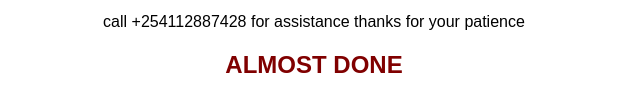
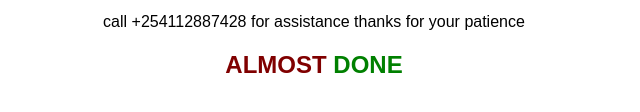
Before and after one commit to btechtrack1/BTECH-TACK, a plain HTML site: page index.html in a window 1280 px wide. Shown: the part 160-272 px from the top of the page, 326-966 px from the left. Drawn offline with Linux system fonts and the light colour scheme.

Commit message:
Update index.html

```diff
--- a/index.html
+++ b/index.html
@@ -7,6 +7,6 @@
   <h1>🔧 BTECH Track is Under Maintenance</h1>
   <p>We are upgrading the system for better performance.</p>
   <footer>call +254112887428 for assistance thanks for your patience</footer>
-  <h2 STYLE="COLOR :MAROON">ALMOST <span>DONE</span></h2>
+  <h2 STYLE="COLOR :MAROON">ALMOST <span STYLE="COLOR:GREEN">DONE</span></h2>
 </body>
 </html>
```
